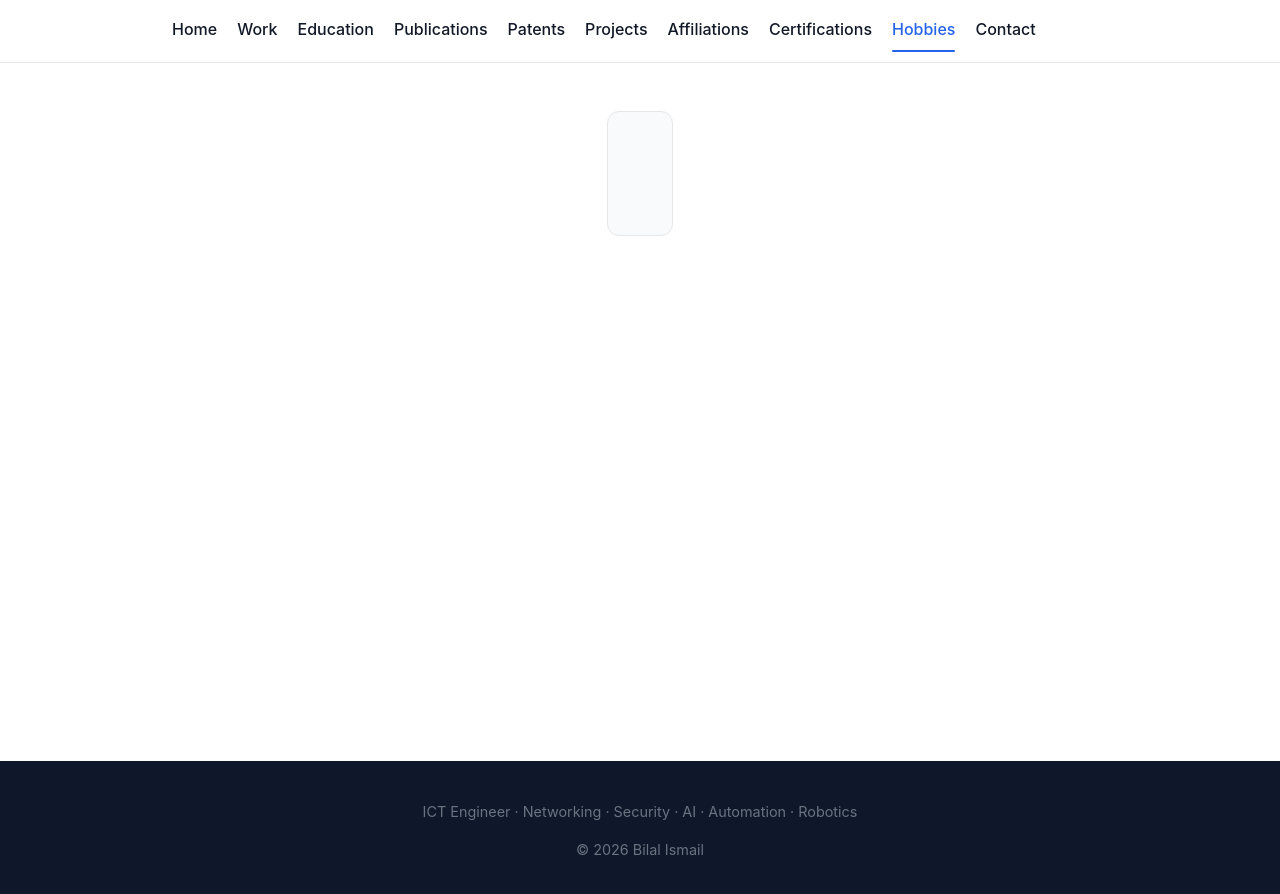
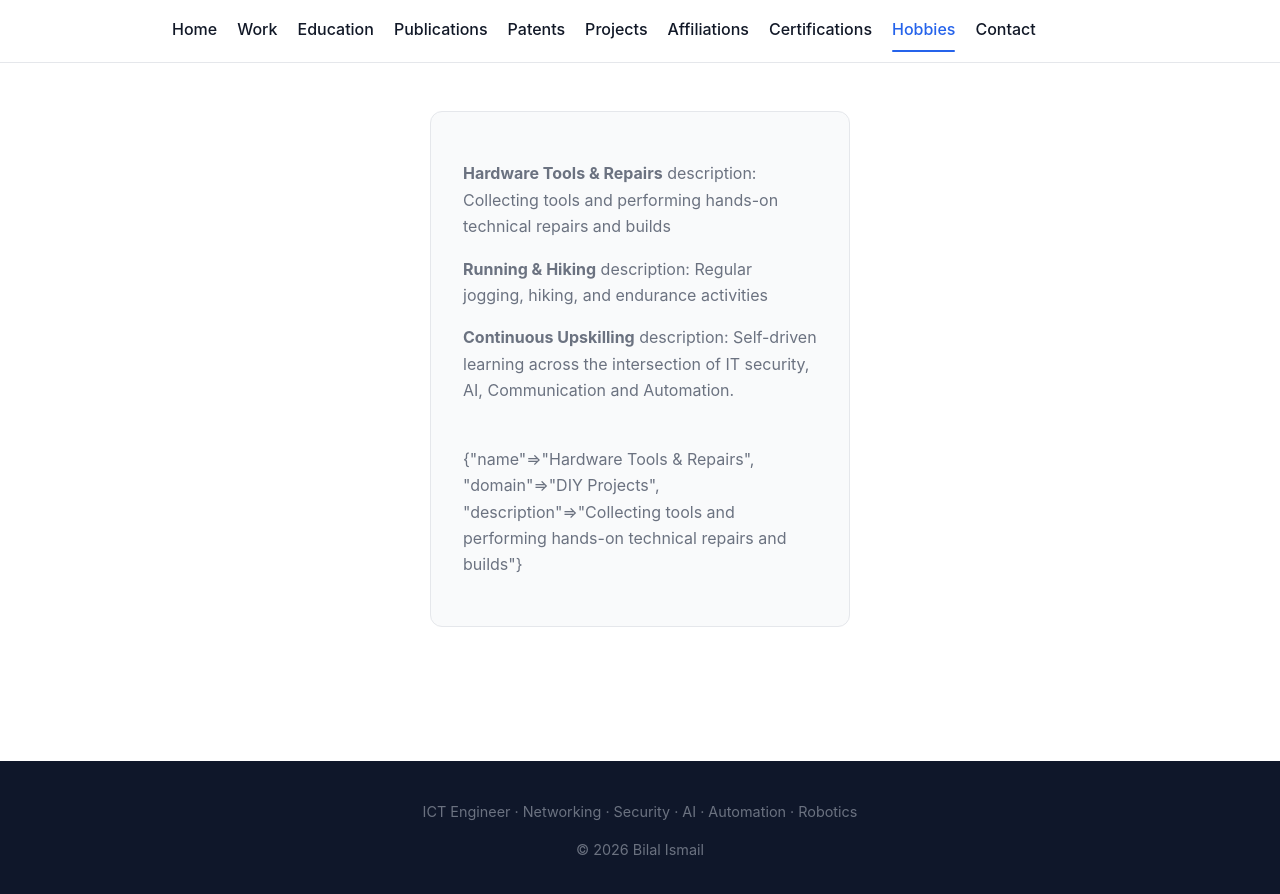
Before and after one commit to bilal-ismail/bilal-ismail.github.io, a Jekyll site: the page built from hobbies.md, in a window 1280 px wide. Shown: the top 894 px of the page. Built offline with Jekyll 4.4.1, drawn with Linux system fonts in a browser that asks for light colours.

Commit message:
Update hobbies.md

```diff
--- a/hobbies.md
+++ b/hobbies.md
@@ -4,5 +4,18 @@ title: Hobbies & Interests
 ---
 
 <div class="contact-card">
-  <p><br>{{ site.hobbies }}</p>
+
+<p> <strong>Hardware Tools & Repairs</strong>
+  description: Collecting tools and performing hands-on technical repairs and builds
+</p>
+
+<p> <strong>Running & Hiking</strong>
+    description: Regular jogging, hiking, and endurance activities
+</p>
+
+<p><strong>Continuous Upskilling</strong>
+  description: Self-driven learning across the intersection of IT security, AI, Communication and Automation.
+</p>
+
+  <p><br>{{ site.data.hobbies[0] }}</p>
 </div>
```
